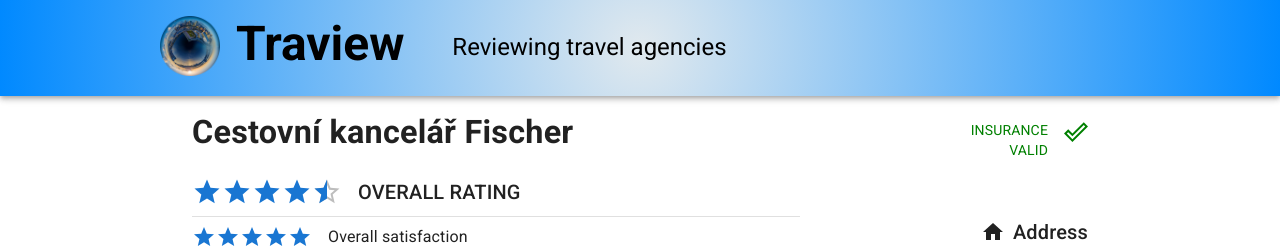
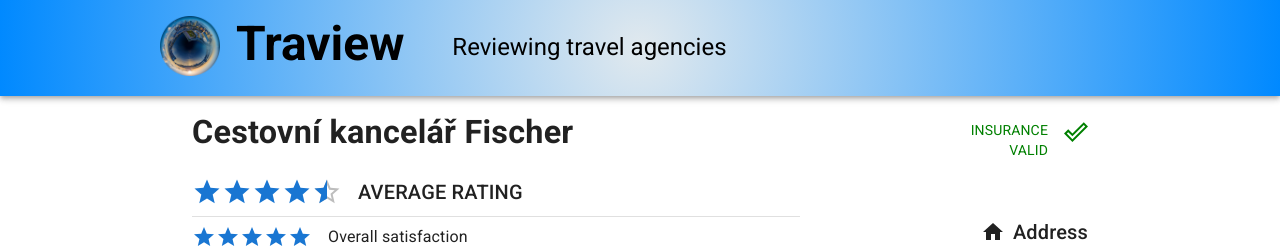
Before and after one commit to Antalyan/travel-agency-review, a React (Create React App) app in the folder frontend/: page /agency/1 in a window 1280 px wide. Shown: the top 251 px of the page. Built offline with nearby package versions, Linux system fonts and the light colour scheme.

Commit message:
Renamed average rating

```diff
--- a/frontend/src/components/AgencyDetail/AgencyDetailCard.tsx
+++ b/frontend/src/components/AgencyDetail/AgencyDetailCard.tsx
@@ -68,7 +68,7 @@
                                 <Typography variant="h6"
                                             align="left"
                                             color="text.primary"
-                                >OVERALL RATING
+                                >AVERAGE RATING
                                 </Typography>
                             </Stack>
                             <Divider/>
```
